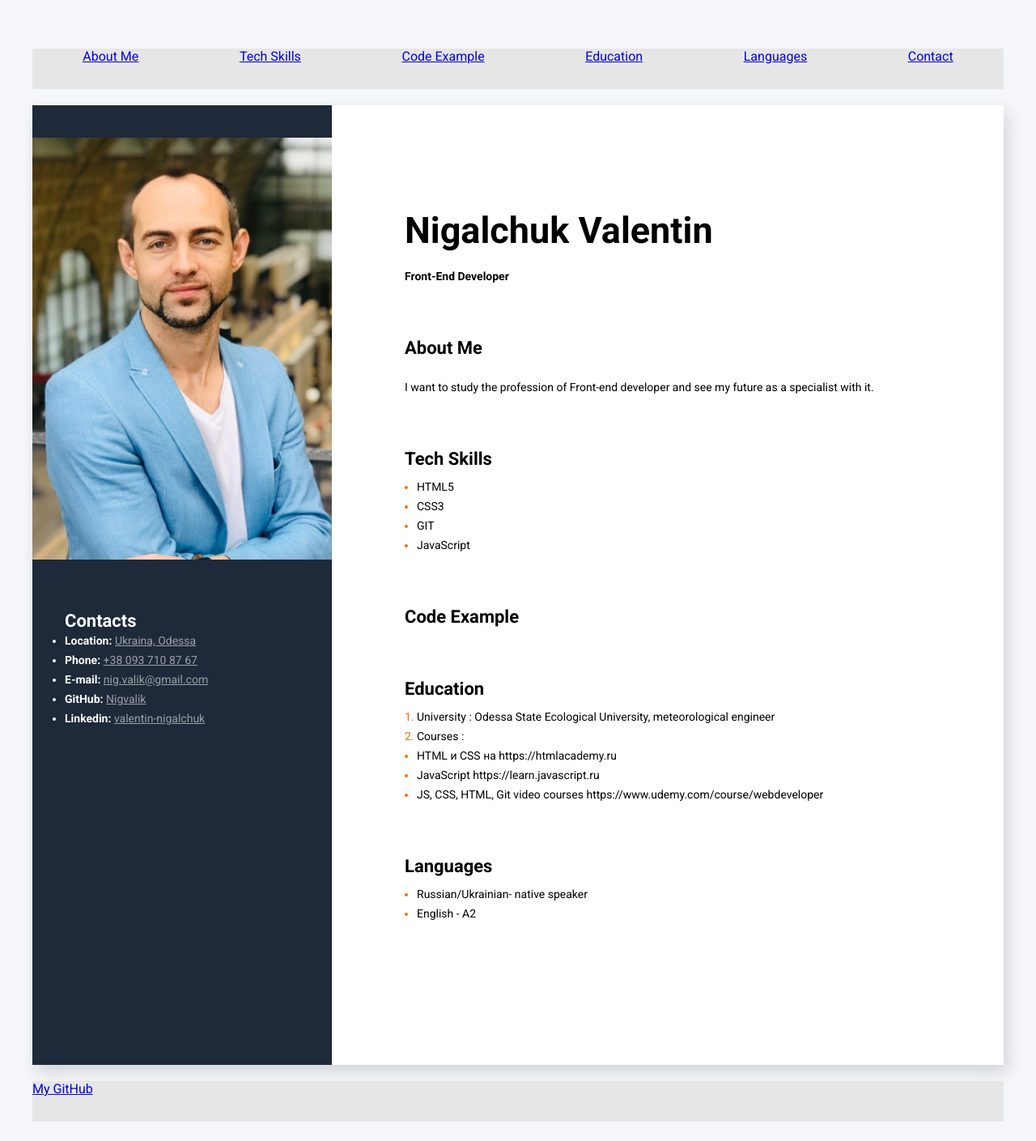
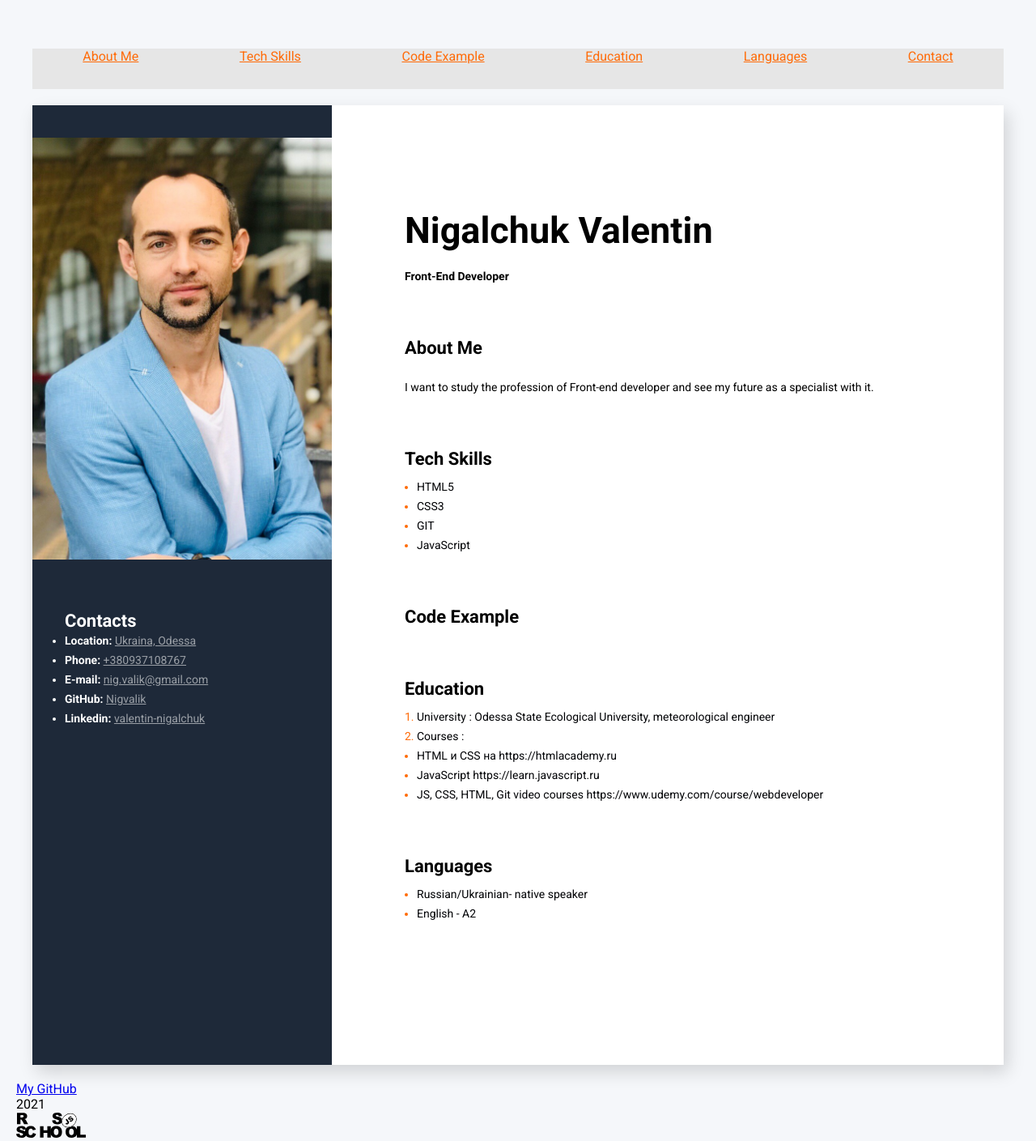
Before and after one commit to Nigvalik/rsschool-cv, a plain HTML site: page index.html in a window 1280 px wide. Shown: the whole page at 81% size. Drawn offline with Linux system fonts and the light colour scheme.

Commit message:
feat: changes to HTML

```diff
--- a/index.html
+++ b/index.html
@@ -13,13 +13,13 @@
 <body>
     <header>
         <nav class="nav">
-          <ul class="nav__list">
-            <li class="nav__item"><a href="#about-me">About Me</a></li>
-            <li class="nav__item"><a href="#skills">Tech Skills</a></li>
-            <li class="nav__item"><a href="#code-example">Code Example</a></li>
-            <li class="nav__item"><a href="#education">Education</a></li>
-            <li class="nav__item"><a href="#languages">Languages</a></li>
-            <li class="nav__item"><a href="#contact">Contact</a></li>
+          <ul class="nav-list">
+            <li class="nav-item"><a href="#about-me">About Me</a></li>
+            <li class="nav-item"><a href="#skills">Tech Skills</a></li>
+            <li class="nav-item"><a href="#code-example">Code Example</a></li>
+            <li class="nav-item"><a href="#education">Education</a></li>
+            <li class="nav-item"><a href="#languages">Languages</a></li>
+            <li class="nav-item"><a href="#contact">Contact</a></li>
           </ul>
         </nav>
     </header>
@@ -31,11 +31,11 @@
                 <h3 class="contacts-title">Contacts</h3>
                 <ul>
                     <li class="contacts-title-type">Location: <a class="contacts-link" href="https://www.google.com/maps/d/viewer?msa=0&mid=1N-249zDzAgwOAW1lFZgJFBzOOTU&ll=46.485038006516255%2C30.739537000000006&z=18">Ukraina, Odessa</a></li>
-                    <li class="contacts-title-type">Phone: <a class="contacts-link" href="tel:+38093710 8767">+38 093 710 87 67</a></li>
+                    <li class="contacts-title-type">Phone: <a class="contacts-link" href="tel:+380937108767">+380937108767</a></li>
                     <li class="contacts-title-type">E-mail: <a class="contacts-link" href="mailto:nig.valik@gmail.com">nig.valik@gmail.com</a> </li>
                     <li class="contacts-title-type">GitHub: <a class="contacts-link" href="https://github.com/Nigvalik/">Nigvalik</a></li>
                     <li class="contacts-title-type">Linkedin: <a class="contacts-link" href="https://www.linkedin.com/in/valentin-nigalchuk-004471214/">valentin-nigalchuk</a></li>
-                <ul>
+                </ul>
             </section>
        </aside>
         <div class="about-me-container">
@@ -102,6 +102,15 @@
         <a href="https://github.com/Nigvalik" target="_blank">
           My GitHub
         </a>
+        <p>2021</p>
+        <a href="https://rs.school/js/" target="_blank">
+            <img
+              src="/rsschool-cv/assets/img/rs_school_js.svg"
+              width="86"
+              height="32"
+              alt="RS School"
+            />
+          </a>
       </footer>
 </body>
 </html>
--- a/style.css
+++ b/style.css
@@ -24,15 +24,7 @@ header {
     background-color: #e6e6e6;
     max-width: 1200px;
   }
-
-footer {
-    margin: 20px auto;
-    height: 50px;
-    background-color: #e6e6e6;
-    max-width: 1200px;
-    display: flex;
-}
-.nav__list {
+.nav-list {
     display: flex;
     flex-wrap: wrap;
     justify-content: space-around;
@@ -40,6 +32,10 @@ footer {
     padding: 0;
     list-style: none;
 }
+.nav-item a{
+    color:#ff6b08;
+}
+
 .sidebar {
     background: #1e2939;
     width: 370px;
```
Also changed, not shown: assets/img/rs_school_js.svg (added).
